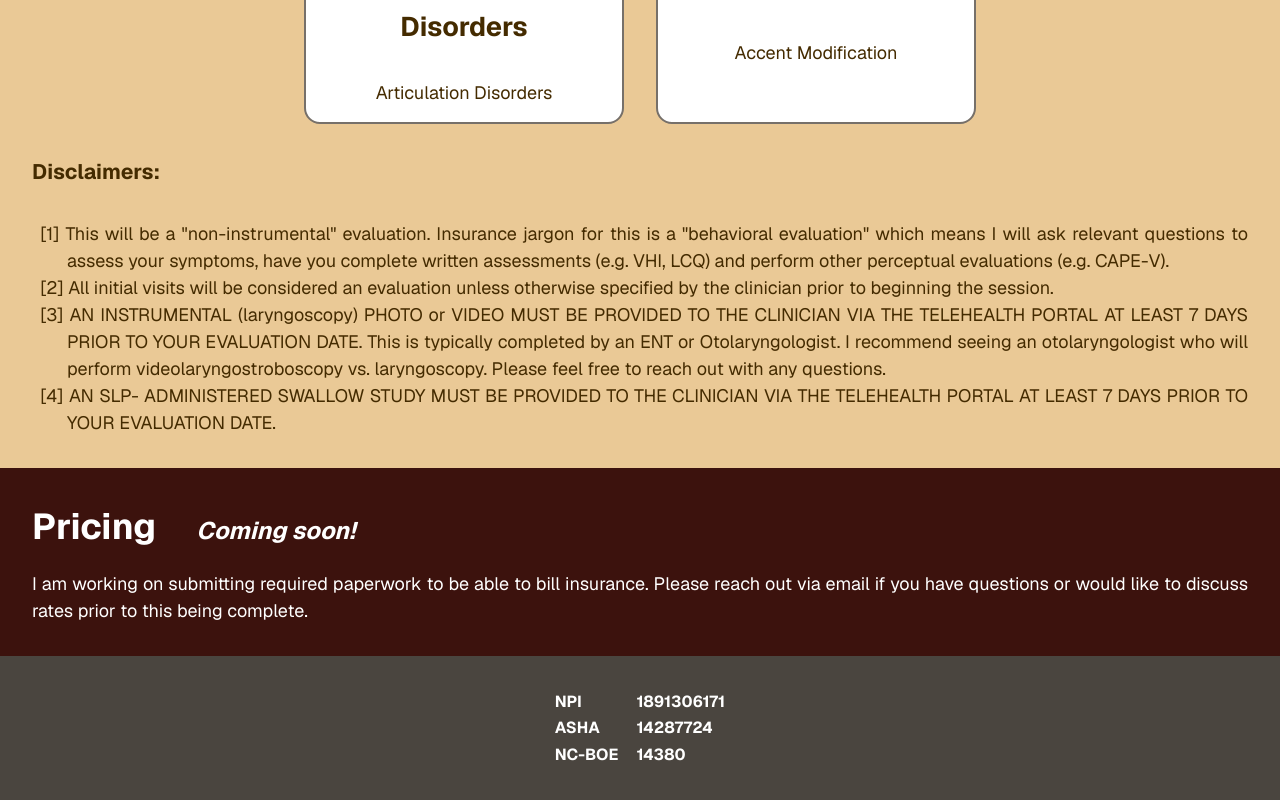
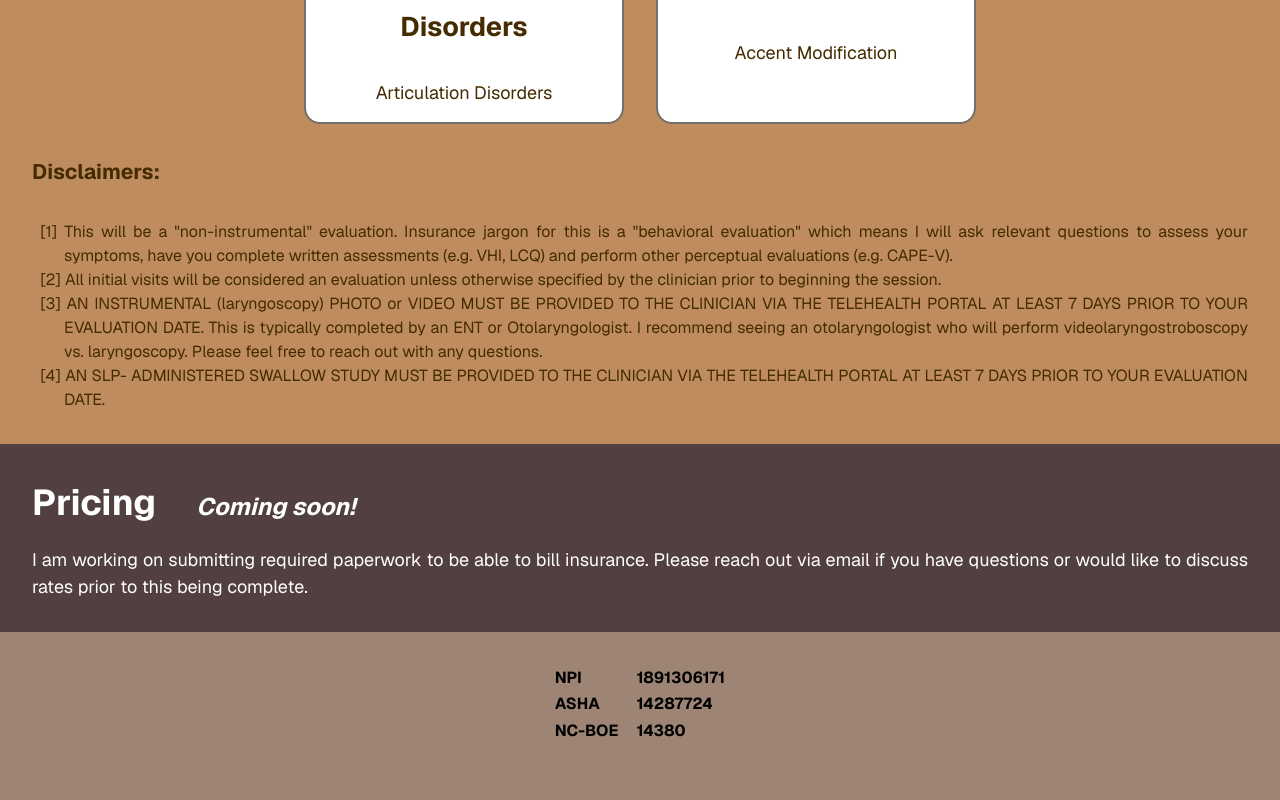
Before and after one commit to ntwilson/annikas-website, a Next.js app: page / in a window 1280 px wide. Shown: the part 1732-2532 px from the top of the page. Built offline with nearby package versions, Linux system fonts and the light colour scheme.

Commit message:
Use original colors

```diff
--- a/src/styles/Home.module.css
+++ b/src/styles/Home.module.css
@@ -62,7 +62,7 @@
 }
 
 .about-me-container {
-  background-color: var(--green);
+  background-color: var(--espresso-beans);
 }
 
 .about-me-contents {
@@ -79,7 +79,7 @@
 }
 
 .services-container {
-  background-color: var(--warm);
+  background-color: var(--flaming-torch);
   color: var(--burnt);
   gap: 2rem;
 }
@@ -127,6 +127,7 @@
 .services-container ol {
   padding-left: 0.5rem;
   counter-reset: list;
+  font-size: medium;
 }
 
 .services-container ol li {
@@ -141,7 +142,7 @@
 }
 
 .pricing-container {
-  background-color: var(--red);
+  background-color: var(--divine-wine);
 }
 
 .credentials {
@@ -189,7 +190,7 @@
 }
 
 .footer .contact-button {
-  background-color: black;
+  background-color: var(--espresso-beans);
   color: white;
   border: none;
   padding: 0.5em 1em;
--- a/src/styles/globals.css
+++ b/src/styles/globals.css
@@ -3,16 +3,17 @@
   --warm-marshmallow: #F0E8D4;
   --flaming-torch: #BF8C60;
   --divine-wine: #51403F;
-  --cocoa-nutmeg: #cbac8b;
+  --cocoa-nutmeg: #9D8474;
   --kindling: #76706A;
   /* --background: #DAD4BA; */
-  --background: var(--espresso-beans);
-  --foreground: white;
+  --background: var(--cocoa-nutmeg);
+  --foreground: black;
   --green: #394C2B;
   --red: #3C120D;
   --light-burnt: #986000;
   --burnt: #442B00;
   --warm: #EAC996;
+  --cocoa-nutmeg2: #bfa291;
 }
 
 html,
```
